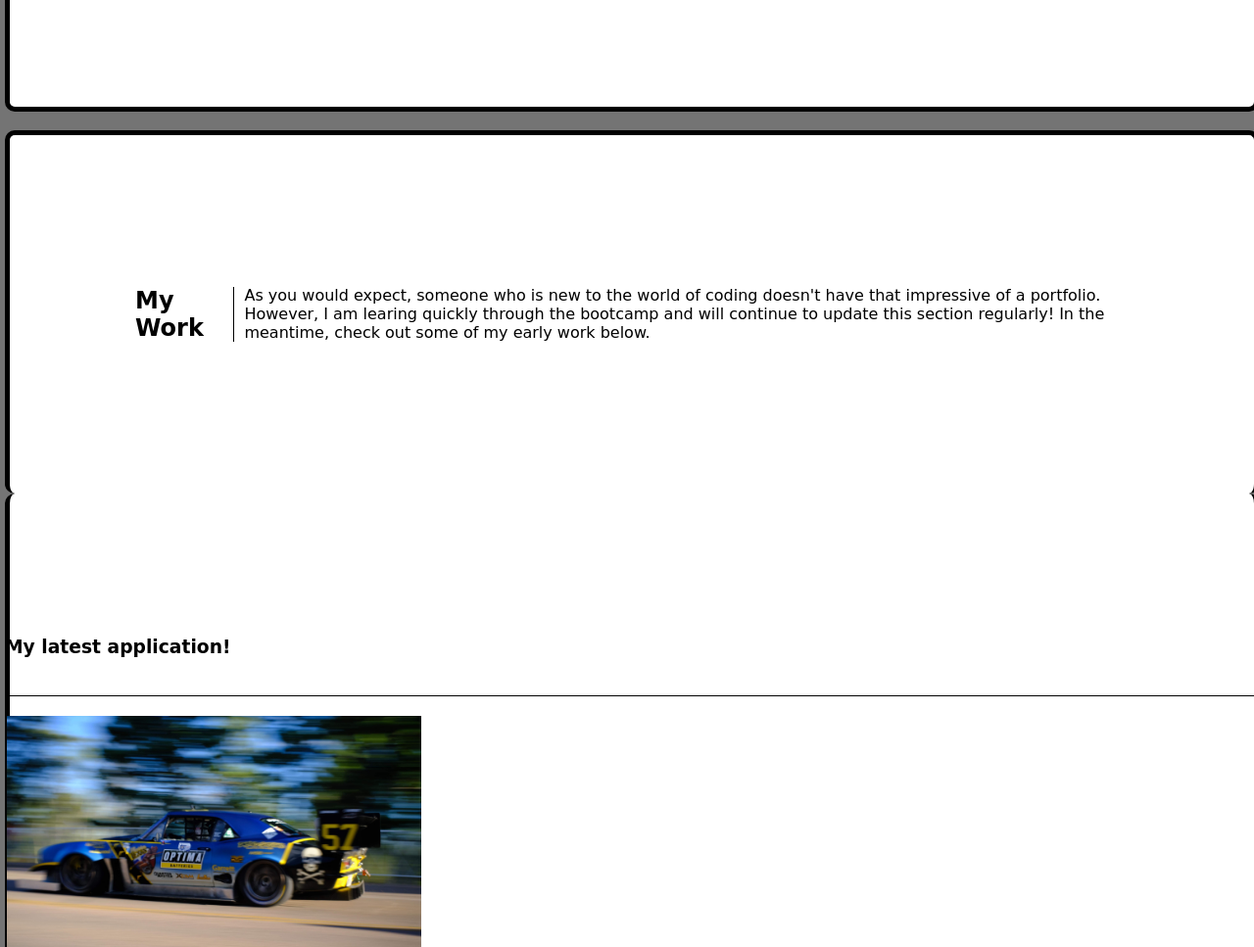
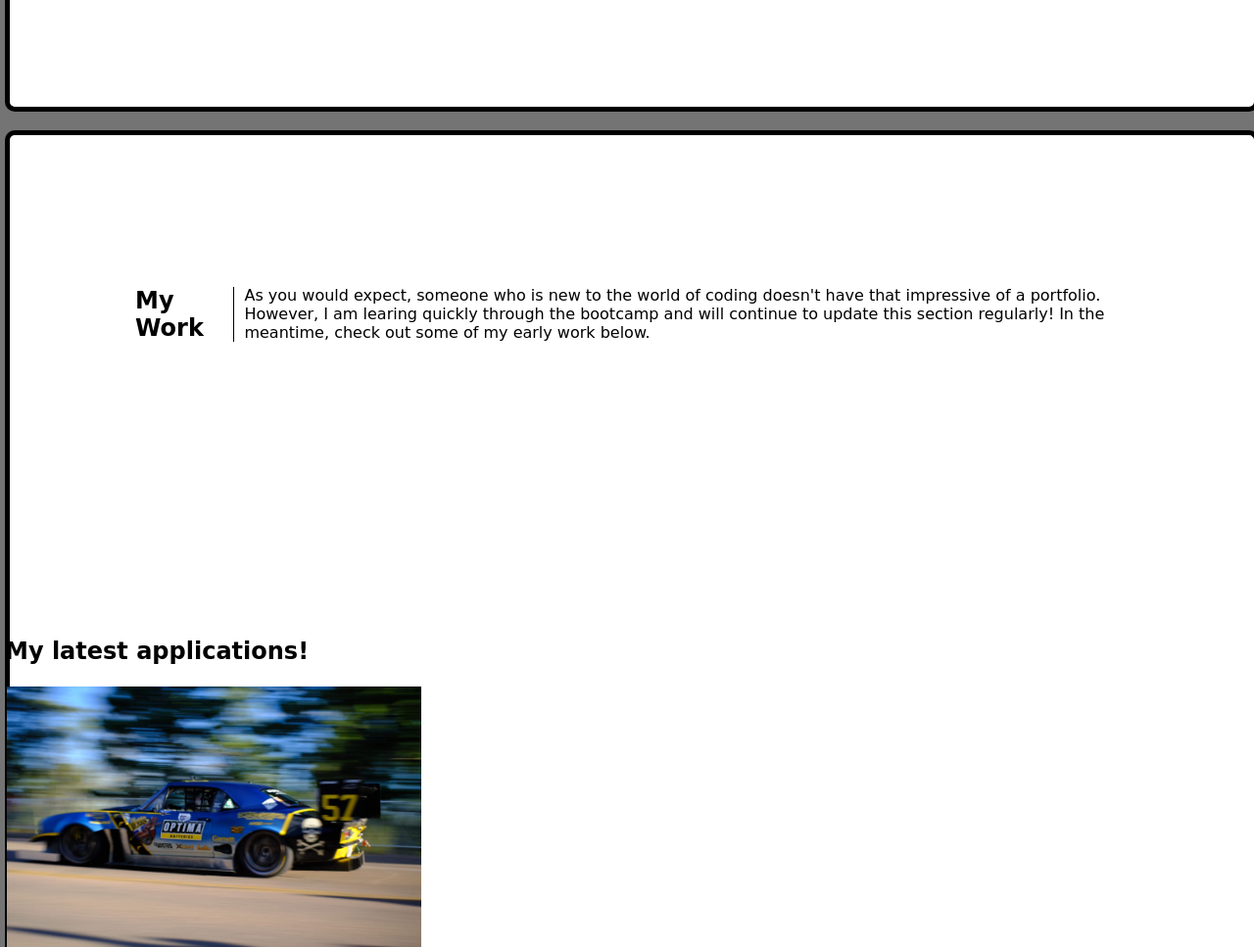
Before and after one commit to TommyBspeed/Portfolio, a plain HTML site: page index.html in a window 1280 px wide. Shown: the part 520-1487 px from the top of the page at 98% size. Drawn offline with Linux system fonts and the light colour scheme; a web font is replaced by a local one.

Commit message:
small change to index.html

```diff
--- a/index.html
+++ b/index.html
@@ -20,9 +20,9 @@
 
       <nav>
         <ul>
-          <li><a href="#">Home </a></li>
-          <li><a href="#about-me">About Me </a></li>
-          <li><a href="#mywork">My Work </a></li>
+          <li><a href="#">Home</a></li>
+          <li><a href="#about-me">About Me</a></li>
+          <li><a href="#mywork">My Work</a></li>
           <li><a href="#contact-form">Contact</a></li>
 
     </nav>
@@ -43,7 +43,7 @@
 
          <section class="apps">
         <div class="topapp">
-            <h3>My latest application!</h3>
+            <h2>My latest applications!</h2>
              <a href="https://tommybspeed.github.io/mini-project1/" target="blank"> <img src="./assets/images/IMG_8604.JPG" alt="A placeholder pic for my first app"></a>
             </div>
 
--- a/style.css
+++ b/style.css
@@ -117,11 +117,13 @@ p {
   margin-bottom: 0;
   justify-content: center;
   border-bottom: none;
+  border-radius: 10px 10px 0 0;
 }
 
 .apps {
   display: flex;
   border-top: none;
+  border-radius: 0 0 10px 10px;
   margin-top: 0;
   flex-direction: column;
   justify-content: center;
@@ -132,7 +134,6 @@ p {
 
 .otherapps {
   flex-wrap: wrap;
-  /* display: block; */
 }
 
 .contact-form {
@@ -140,7 +141,7 @@ p {
   justify-content: center;
   flex-direction: column;
   align-items: flex-start;
-  margin-top: 3%;
+  /* margin-top: 3%; */
 }
 
 .mylinks {
```
